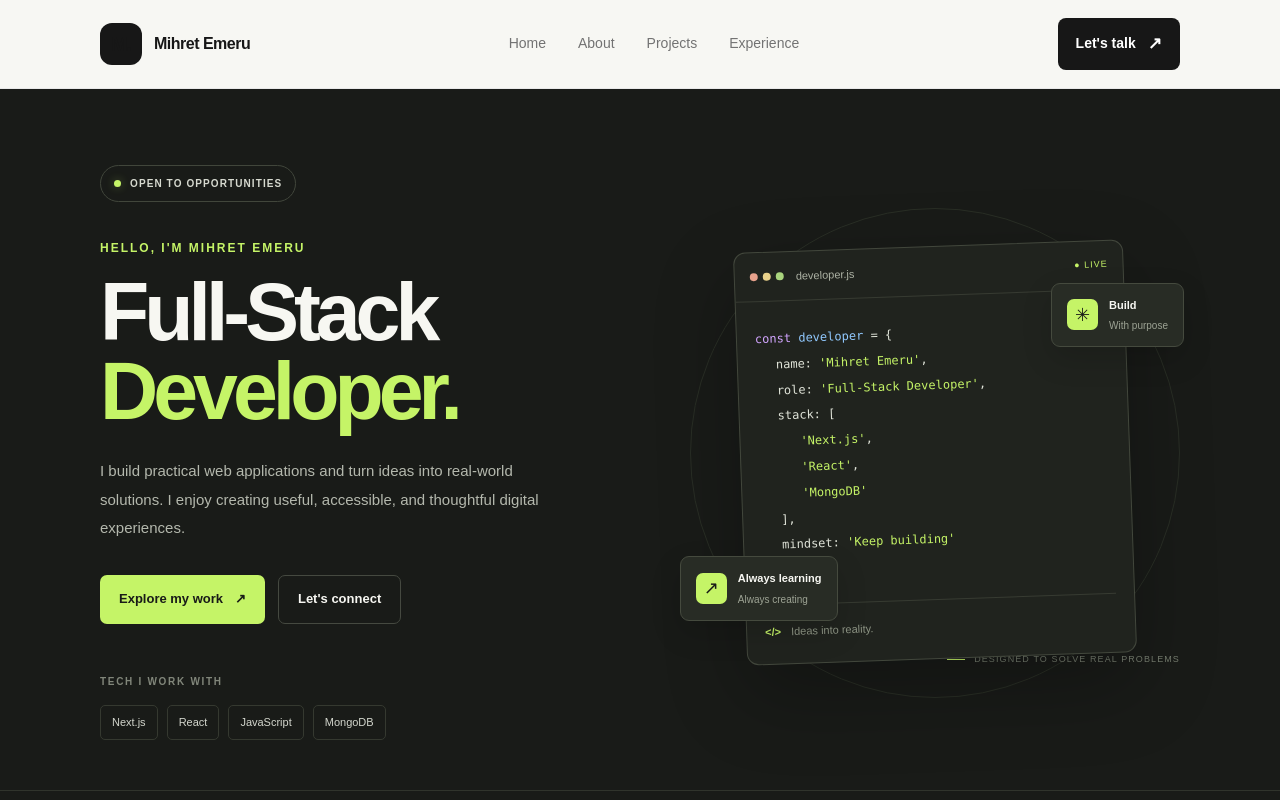
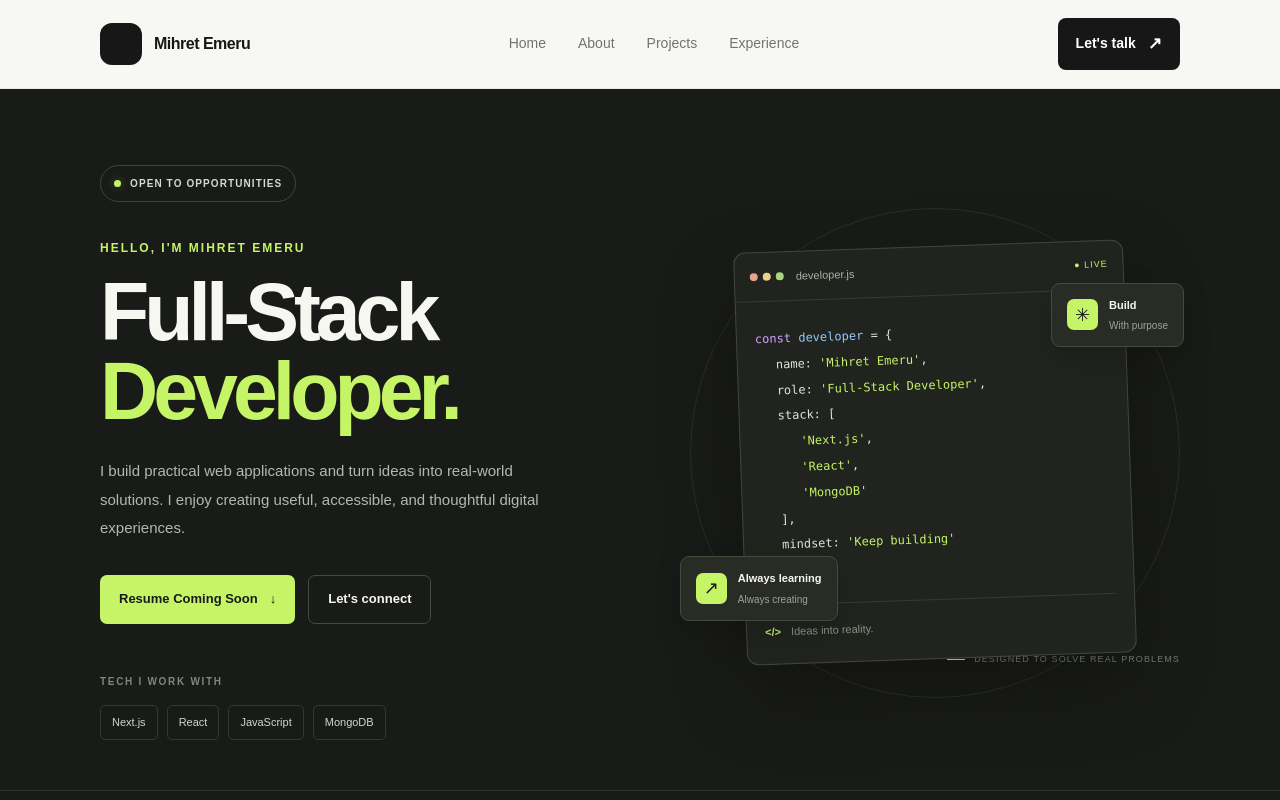
Before and after one commit to mihret-emeru/Personal-Website, a Next.js app: page / in a window 1280 px wide. Shown: the top 800 px of the page. Built offline with nearby package versions, Linux system fonts and the light colour scheme.

Commit message:
Update hero button to link to contact section

```diff
--- a/src/components/Hero.jsx
+++ b/src/components/Hero.jsx
@@ -27,8 +27,12 @@ export default function Hero() {
           </p>
 
           <div className="hero-actions">
-            <a href="#projects" className="hero-button-primary">
-              Explore my work <span aria-hidden="true">↗</span>
+            <a
+              href="#contact"
+              className="hero-button-primary"
+              aria-label="Contact me while my resume is being prepared"
+            >
+              Resume Coming Soon <span aria-hidden="true">↓</span>
             </a>
 
             <a href="#contact" className="hero-button-secondary">
```
